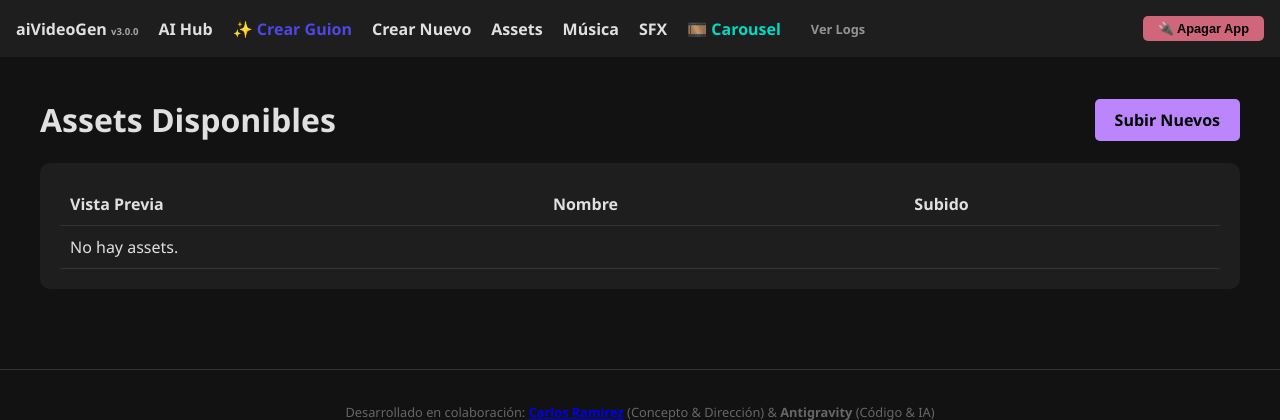
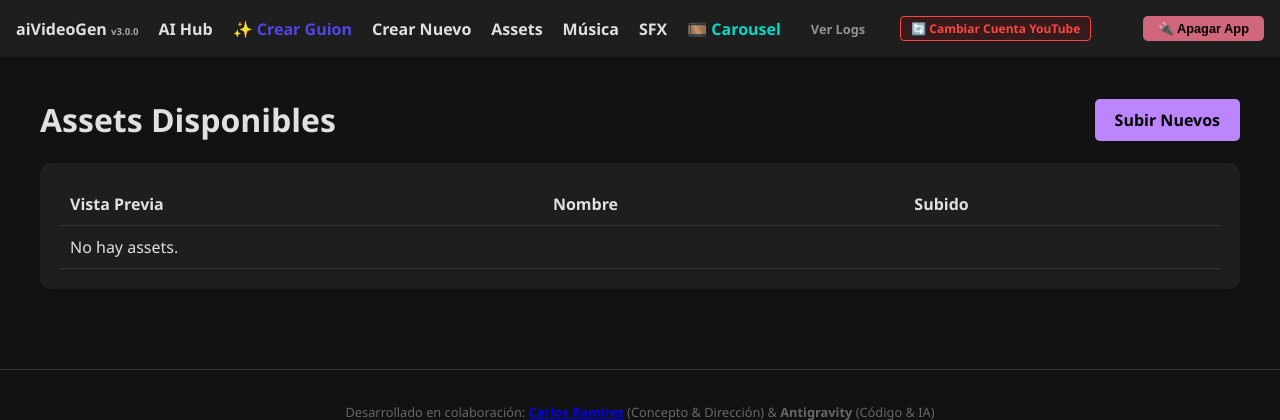
Before and after one commit to cyborg001/aivideogen, a Django app: page /assets/ in a window 1280 px wide. Shown: the top 420 px of the page. Run offline with Django 5.2, Linux system fonts and the light colour scheme; data that the repository does not hold is empty; some libraries are stand-ins or nearby versions.

Commit message:
fix: restaurar selector de cuentas youtube y lógica de force_consent

```diff
--- a/aivideogen/generator/templates/generator/base.html
+++ b/aivideogen/generator/templates/generator/base.html
@@ -163,6 +163,13 @@
             Carousel</a>
         <a href="{% url 'generator:view_logs' %}" style="opacity: 0.6; font-size: 0.8rem; margin-left: 10px;">Ver
             Logs</a>
+        <a href="{% url 'generator:youtube_reset' %}"
+            style="margin-left: 15px; background: rgba(255,0,0,0.1); border: 1px solid #ff4444; color: #ff4444; padding: 3px 10px; border-radius: 4px; font-size: 0.75rem; text-decoration: none; font-weight: bold; transition: all 0.2s;"
+            onmouseover="this.style.background='rgba(255,0,0,0.2)'"
+            onmouseout="this.style.background='rgba(255,0,0,0.1)'"
+            onclick="return confirm('⚠️ Esto cerrará la sesión actual de YouTube y te pedirá conectar una cuenta nueva. ¿Continuar?')">
+            🔄 Cambiar Cuenta YouTube
+        </a>
         <button onclick="shutdownApp()"
             style="margin-left: auto; background-color: #cf6679; color: black; border: none; padding: 5px 15px; border-radius: 5px; cursor: pointer; font-weight: bold; font-size: 0.8rem;">🔌
             Apagar App</button>
--- a/aivideogen/generator/youtube_utils.py
+++ b/aivideogen/generator/youtube_utils.py
@@ -37,6 +37,9 @@ def get_flow():
     )
     # Ensure redirect_uri is set after loading, very important for 'web' type
     flow.redirect_uri = settings.YOUTUBE_REDIRECT_URI
+
+    # v15.1: Force consent so the user can actually switch accounts if they are logged in.
+    # We add this to the authorization_url later, but we can set it here if needed.
     return flow
 
 def get_youtube_client():
@@ -123,7 +126,11 @@ def upload_video(youtube, video_path, title, description, category_id="28", priv
         logger.info(f"[YouTube] Upload completado - Response: {response}")
         return response
     except Exception as e:
-        logger.error(f"[YouTube] Error durante upload: {str(e)}")
+        error_msg = str(e)
+        if "quotaExceeded" in error_msg:
+             logger.error(f"⚠️ [YouTube] LÍMITE DE CUOTA EXCEDIDO: YouTube ha bloqueado la subida por hoy (límite de 10,000 unidades API).")
+             raise Exception("Límite de cuota de YouTube excedido. Intenta de nuevo mañana.")
+        logger.error(f"[YouTube] Error durante upload: {error_msg}")
         raise
 
 def generate_youtube_description(project):
```
